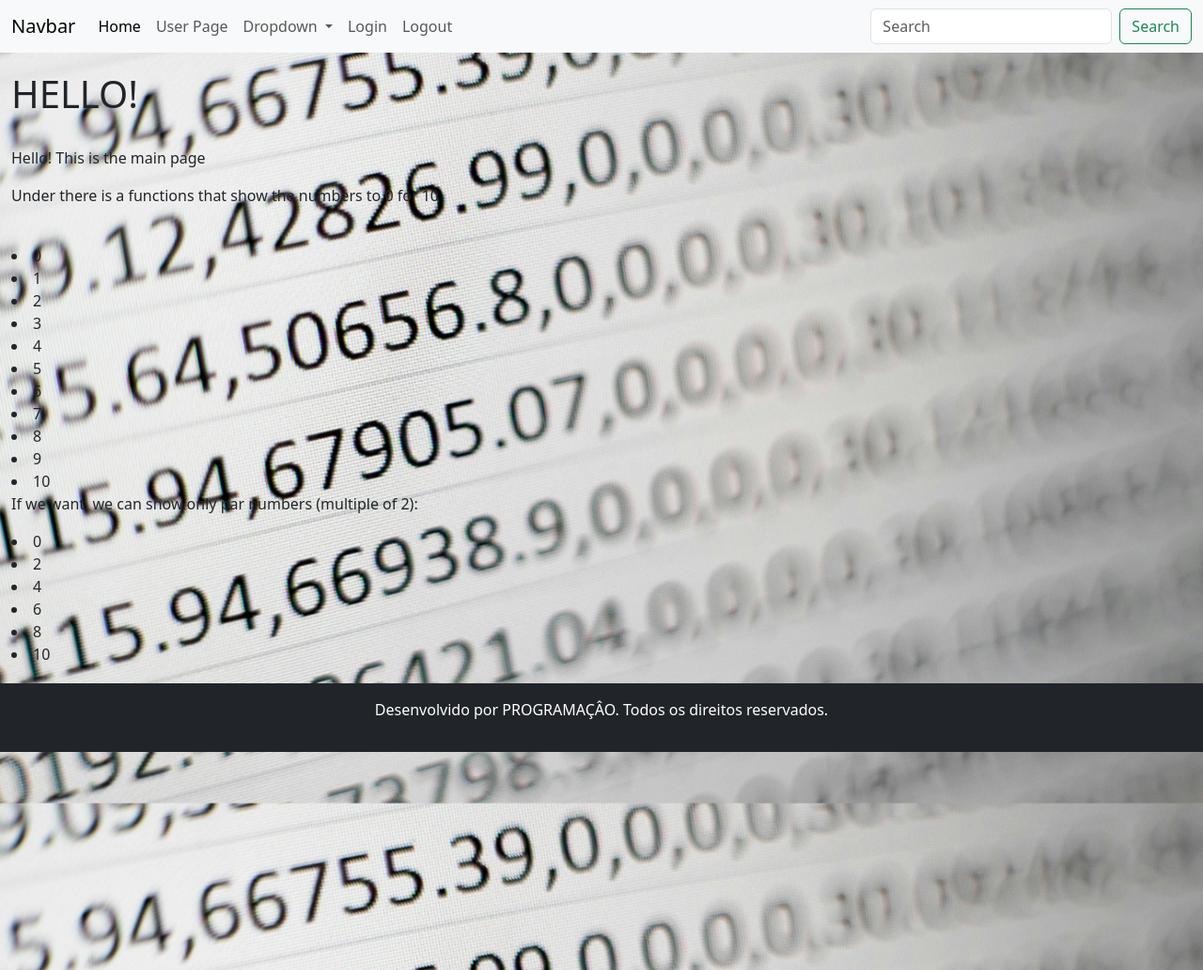
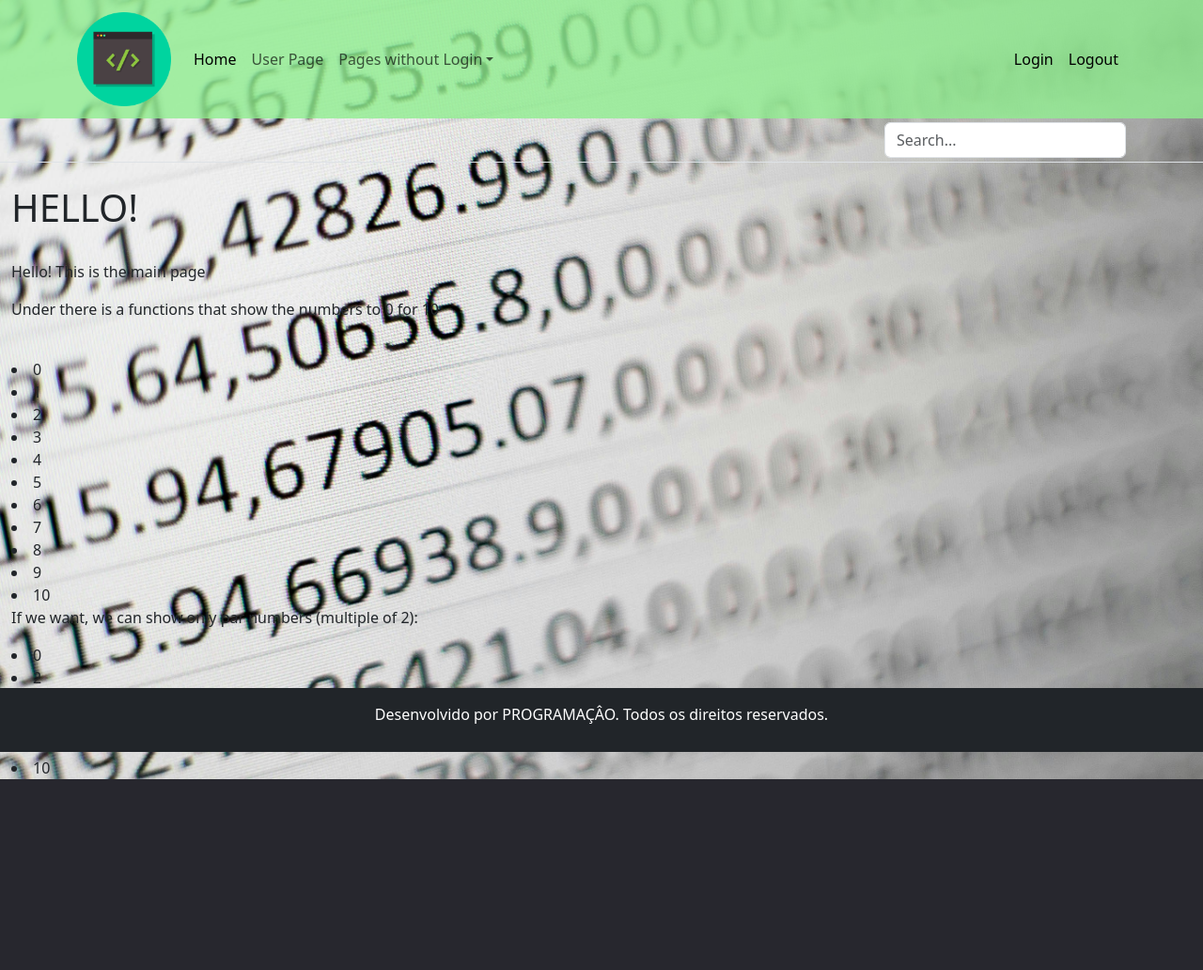
Before and after one commit to davihelisson/PORTIFOLIO, a Flask app: page / in a window 1280 px wide. Shown: the top 1032 px of the page at 94% size. After the commit the page ends 829 px from the top, so only its background shows below. Run offline with Flask 3, Linux system fonts and the light colour scheme.

Commit message:
Update base.html

```diff
--- a/FlaskTeste/FLASK-TUTORIAL-YT/templates/base.html
+++ b/FlaskTeste/FLASK-TUTORIAL-YT/templates/base.html
@@ -6,14 +6,14 @@
     <meta name="viewport" content="width=device-width, initial-scale=1.0">
     <link href="https://cdn.jsdelivr.net/npm/bootstrap@5.3.3/dist/css/bootstrap.min.css" rel="stylesheet"
         integrity="sha384-QWTKZyjpPEjISv5WaRU9OFeRpok6YctnYmDr5pNlyT2bRjXh0JMhjY6hW+ALEwIH" crossorigin="anonymous">
+    <title>{% block title%}{% endblock %}</title>
     <link rel="stylesheet" href="../static/style.css">
-    <title>{% block title%}{% endblock %}</title>
 </head>
 
-<body style="height: 1500px;">
-    <nav class="navbar navbar-expand-lg bg-body-tertiary">
-        <div class="container-fluid">
-            <a class="navbar-brand" href="#">Navbar</a>
+<body>
+    <nav class="navbar navbar-expand-lg" style="background-color: rgba(144, 238, 144, 0.8);">
+        <div class="container d-flex flex-wrap">
+            <a class="navbar-brand" href="/"><img src="..\static\imagens\LOGO.png" class="logo" style="width:100px;height:100px"></a>
             <button class="navbar-toggler" type="button" data-bs-toggle="collapse"
                 data-bs-target="#navbarSupportedContent" aria-controls="navbarSupportedContent" aria-expanded="false"
                 aria-label="Toggle navigation">
@@ -29,34 +29,31 @@
                     </li>
                     <li class="nav-item dropdown">
                         <a class="nav-link dropdown-toggle" href="#" role="button" data-bs-toggle="dropdown"
-                            aria-expanded="false">
-                            Dropdown
-                        </a>
+                            aria-expanded="false">Pages without Login</a>
                         <ul class="dropdown-menu">
-                            <li><a class="dropdown-item" href="#">Action</a></li>
-                            <li><a class="dropdown-item" href="#">Another action</a></li>
-                            <li>
-                                <hr class="dropdown-divider">
-                            </li>
-                            <li><a class="dropdown-item" href="#">Something else here</a></li>
+                            <li><a class="dropdown-item" href="page_01">Page 01</a></li>
+                            <li><a class="dropdown-item" href="page_02">Page 02</a></li>
+                            <li><hr class="dropdown-divider"></li>
+                            <li><a class="dropdown-item" href="danger">Not Trespassing</a></li>
                         </ul>
-                    </li>
-                    <li class="nav-item">
-                        <a class="nav-link" href="login">Login</a>
-                    </li>
-                    <li class="nav-item">
-                        <a class="nav-link" href="logout">Logout</a>
-                    </li>
                 </ul>
-                <form class="d-flex" role="search">
-                    <input class="form-control me-2" type="search" placeholder="Search" aria-label="Search">
-                    <button class="btn btn-outline-success" type="submit">Search</button>
-                </form>
+                <ul class="nav">
+                    <li class="nav-item"><a href="login" class="nav-link link-body-emphasis px-2">Login</a></li>
+                    <li class="nav-item"><a href="logout" class="nav-link link-body-emphasis px-2">Logout</a></li>
+                </ul>
             </div>
         </div>
     </nav>
-
-    <div class="container-fluid" style="margin-top: 20px;">
+    <header class="py-1 mb-4 border-bottom">
+        <div class="container d-flex flex-wrap justify-content-center">
+            <a href="/" class="d-flex align-items-center mb-3 mb-lg-0 me-lg-auto link-body-emphasis text-decoration-none">
+            <svg class="bi me-2" width="40" height="32"><use xlink:href="#bootstrap"></use></svg></a>
+                <form class="col-12 col-lg-auto mb-3 mb-lg-0" role="search">
+                    <input type="search" class="form-control" placeholder="Search..." aria-label="Search">
+                </form>
+        </div>
+    </header>
+    <div class="container-fluid">
     {% block content%}
     {% endblock %}
     </div>
@@ -68,13 +65,15 @@
         integrity="sha384-0pUGZvbkm6XF6gxjEnlmuGrJXVbNuzT9qBBavbLwCsOGabYfZo0T0to5eqruptLy"
         crossorigin="anonymous"></script>
 
+
 <footer>
     {% block footer %}
+
     <nav class="navbar navbar-expand-sm bg-dark navbar-dark justify-content-center fixed-bottom">
-        <div class="mt-1 p-1 bg-dark text-white text-center" name="footer" style="margin-bottom: 5px;">
+        <div class="mt-1 p-1 bg-dark text-white text-center" name="footer">
             <p>Desenvolvido por PROGRAMAÇÂO. Todos os direitos reservados.</p>
         </div>
-      </nav>
+    </nav>
     {% endblock %}
 </footer>
 
```
